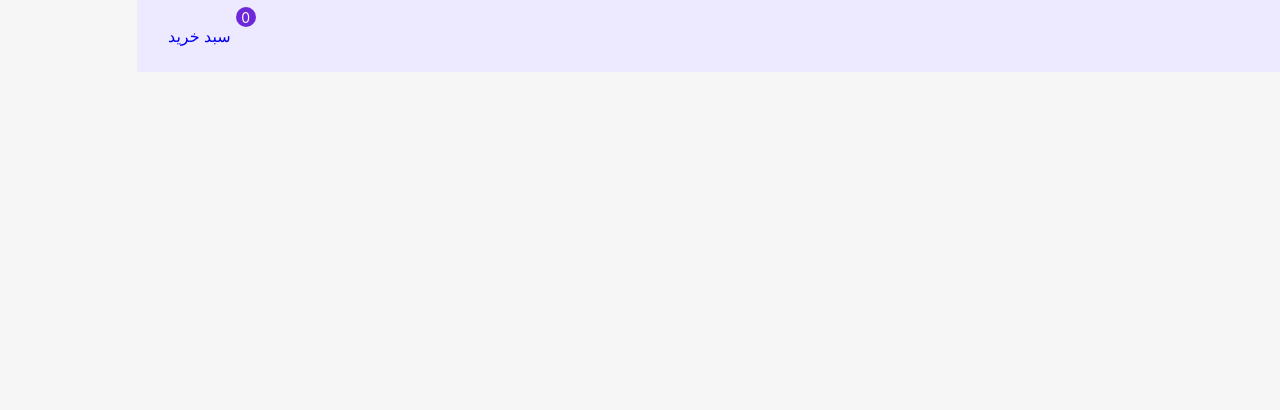
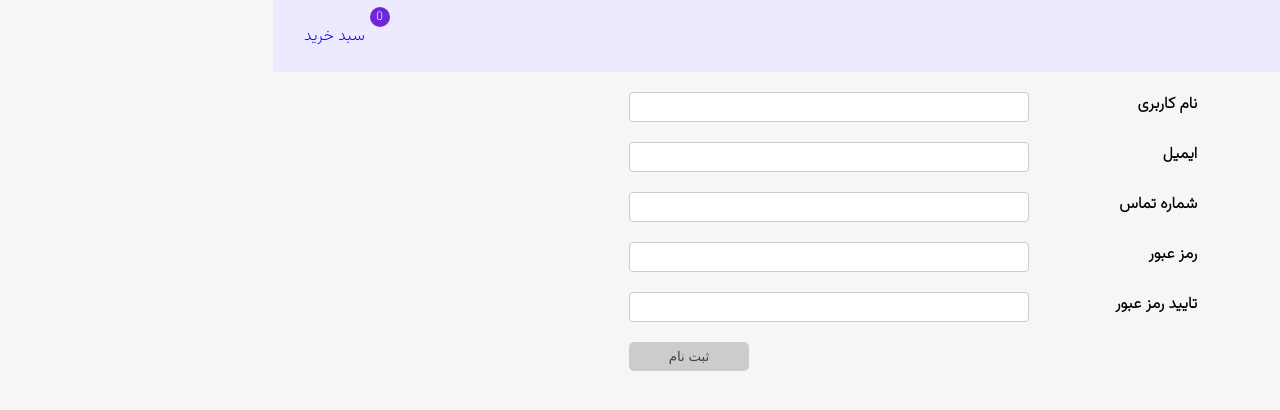
Before and after one commit to RaziehKazeminejad/react-shopping-cart, a React (Create React App) app: page /signup in a window 1280 px wide. Shown: the top 410 px of the page. Built offline with nearby package versions, Linux system fonts and the light colour scheme.

Commit message:
implement signup and login form with formik

```diff
--- a/package.json
+++ b/package.json
@@ -6,12 +6,14 @@
     "@testing-library/jest-dom": "^5.16.4",
     "@testing-library/react": "^13.1.1",
     "@testing-library/user-event": "^13.5.0",
+    "formik": "^2.2.9",
     "react": "^18.1.0",
     "react-dom": "^18.1.0",
     "react-router-dom": "^6.3.0",
     "react-scripts": "5.0.1",
     "react-toastify": "^9.0.0",
-    "web-vitals": "^2.1.4"
+    "web-vitals": "^2.1.4",
+    "yup": "^0.32.11"
   },
   "scripts": {
     "start": "react-scripts start",
--- a/public/index.html
+++ b/public/index.html
@@ -8,6 +8,12 @@
     <meta
       name="description"
       content="Web site created using create-react-app"
+    />
+    <link rel="preconnect" href="https://fonts.googleapis.com" />
+    <link rel="preconnect" href="https://fonts.gstatic.com" crossorigin />
+    <link
+      href="https://fonts.googleapis.com/css2?family=Vazirmatn:wght@200&display=swap"
+      rel="stylesheet"
     />
     <link rel="apple-touch-icon" href="%PUBLIC_URL%/logo192.png" />
     <!--
--- a/src/App.css
+++ b/src/App.css
@@ -1,5 +1,6 @@
 .App {
   text-align: center;
+  font-family: 'Vazirmatn', sans-serif;
 }
 
 *{
@@ -52,6 +53,12 @@ a{
   background-color: #6d28d9;
   display: flex;
   justify-content: space-between;
+}
+
+button:disabled{
+  cursor: not-allowed;
+  background-color: #ccc;
+  color: #444;
 }
 
 .btn{
--- /dev/null
+++ b/src/common/Input/Input.css
@@ -0,0 +1,52 @@
+input:focus {
+    outline: none;
+    border: 2px solid #6d28d9 !important;
+}
+
+label {
+    display: flex;
+    margin-bottom: 5px;
+    font-weight: 800;
+}
+
+input + label {
+    font-weight: bold;
+    display: inline-flex;
+    margin-right: 20px;
+    margin-left: 5px;
+}
+
+input[type="text"],
+input[type="tel"],
+input[type="email"],
+input[type="password"],
+select {
+    width: 400px;
+    padding: 6px 12px;
+    display: block;
+    background-color: #fff;
+    color: #444;
+    border: 1px solid #ccc;
+    border-radius: 4px;
+}
+.form{
+    margin-bottom: 20px;
+}
+.formControl {
+    display: flex;
+    flex-direction: row;
+    justify-content: space-between;
+}
+
+button {
+    padding: 5px 15px;
+}
+
+.error {
+    color: red;
+    display: flex;
+    justify-content: start;
+    margin: 1rem 10rem;
+    font-size: 15px;
+    font-family: sans-serif;
+}
--- /dev/null
+++ b/src/common/Input/Input.js
@@ -0,0 +1,23 @@
+import './Input.css';
+
+const Input = ({ label, name, formik, type = 'text' }) => {
+  return (
+    <div className='form'>
+        <div className="formControl">
+        <label htmlFor={name}>{label}</label>
+        <input
+          id={name}
+          type={type}
+          {...formik.getFieldProps(name)}
+          name={name}
+        />
+      </div>
+
+      {formik.errors[name] && formik.touched[name] && (
+        <div className="error">{formik.errors[name]}</div>
+      )}
+    </div>
+  );
+};
+
+export default Input;
--- /dev/null
+++ b/src/components/Login/Login.css
@@ -0,0 +1,9 @@
+.fromContainer {
+    display: flex;
+    justify-content: center;
+    margin-top: 20px;
+  }
+.fromContainer button{
+    padding: 7px 40px;
+    margin-right: 28rem;
+}
--- /dev/null
+++ b/src/components/Login/Login.js
@@ -0,0 +1,46 @@
+import { useFormik } from 'formik';
+import * as Yup from 'yup';
+import Input from '../../common/Input/Input';
+import './Login.css';
+
+const initialValues = {
+  email: '',
+  password: '',
+};
+
+const onSubmit = (values) => {
+  console.log('Form data', values);
+};
+
+const validationSchema = Yup.object({
+  email: Yup.string()
+    .email('Invalid email format')
+    .required('پر کردن این فیلد اجباریست !'),
+  password: Yup.string().required('پر کردن این فیلد اجباریست !'),
+});
+
+export default function LoginForm() {
+  const formik = useFormik({
+    initialValues,
+    onSubmit,
+    validationSchema,
+    validateOnMount: true,
+  });
+
+  return (
+    <div className="fromContainer">
+      <form onSubmit={formik.handleSubmit}>
+        <Input label="ایمیل" name="email" formik={formik} />
+        <Input
+          label="رمز عبور"
+          name="password"
+          formik={formik}
+          type="password"
+        />
+        <button className="btn" disabled={!formik.isValid} type="submit">
+          ورود
+        </button>
+      </form>
+    </div>
+  );
+}
--- a/src/components/Navigation/Navigation.css
+++ b/src/components/Navigation/Navigation.css
@@ -41,5 +41,5 @@
     border-radius: 50%;
     background-color: #6d28d9;
     color: #fff;
-    font-size: 14px;
+    font-size: 12px;
 }
--- /dev/null
+++ b/src/components/Signup/Signup.css
@@ -0,0 +1,9 @@
+.fromContainer {
+    display: flex;
+    justify-content: center;
+    margin-top: 20px;
+  }
+.fromContainer button{
+    padding: 7px 40px;
+    margin-right: 28rem;
+}
--- /dev/null
+++ b/src/components/Signup/Signup.js
@@ -0,0 +1,79 @@
+import { useFormik } from 'formik';
+import * as Yup from 'yup';
+import Input from '../../common/Input/Input';
+import './Signup.css';
+
+const initialValues = {
+  name: '',
+  email: '',
+  phoneNumber: '',
+  password: '',
+  passwordConfirm: '',
+};
+
+const onSubmit = (values) => {
+  console.log('Form data', values);
+};
+
+const validationSchema = Yup.object({
+  name: Yup.string().required('پر کردن این فیلد اجباریست !'),
+  email: Yup.string()
+    .email('فرمت ایمیل نادرست است !')
+    .required('پر کردن این فیلد اجباریست !'),
+  phoneNumber: Yup.string()
+    .required('پر کردن این فیلد اجباریست !')
+    .matches(/^[0-9]{11}$/, 'شماره موبایل نامعتبر است !')
+    .nullable(),
+  password: Yup.string()
+    .required('پر کردن این فیلد اجباریست !')
+    .min(5, 'پسورد باید بیشتر از 5 کاراکتر داشته باشد')
+    .max(25)
+    .matches(/^(?=.{6,})/, 'پسورد باید بیشتر از 6 کاراکتر داشته باشد')
+    .matches(
+      /^(?=.*[a-z])(?=.*[A-Z])/,
+      'پسورد باید دارای حروف بزرگ و کوچک باشد'
+    )
+    .matches(/^(?=.{6,20}$)\D*\d/, 'پسورد باید شامل عدد باشد'),
+  passwordConfirm: Yup.string()
+    .required('پر کردن این فیلد اجباریست !')
+    .oneOf([Yup.ref('password'), null], 'Passwords must match'),
+});
+
+export default function SignupForm() {
+  const formik = useFormik({
+    initialValues,
+    onSubmit,
+    validationSchema,
+    validateOnMount: true,
+  });
+
+  return (
+    <div className="fromContainer">
+      <form onSubmit={formik.handleSubmit}>
+        <Input label="نام کاربری" name="name" formik={formik} />
+        <Input label="ایمیل" name="email" formik={formik} />
+        <Input
+          label="شماره تماس"
+          name="phoneNumber"
+          formik={formik}
+          type="tel"
+        />
+        <Input
+          label="رمز عبور"
+          name="password"
+          formik={formik}
+          type="password"
+        />
+        <Input
+          label="تایید رمز عبور "
+          name="passwordConfirm"
+          formik={formik}
+          type="password"
+        />
+        <button className="btn" disabled={!formik.isValid} type="submit">
+          ثبت نام
+        </button>
+      </form>
+    </div>
+  );
+}
--- a/src/pages/LoginPage.js
+++ b/src/pages/LoginPage.js
@@ -1,6 +1,11 @@
 import React from 'react';
+import LoginForm from '../components/Login/Login';
 import Layout from '../Layout/Layout';
 
 export default function LoginPage() {
-  return <Layout></Layout>;
+  return (
+    <Layout>
+      <LoginForm />
+    </Layout>
+  );
 }
--- a/src/pages/SignupPage.js
+++ b/src/pages/SignupPage.js
@@ -1,8 +1,11 @@
-import React from 'react'
-import Layout from '../Layout/Layout'
+import React from 'react';
+import SignupForm from '../components/Signup/Signup';
+import Layout from '../Layout/Layout';
 
 export default function SignupPage() {
   return (
-    <Layout></Layout>
-  )
+    <Layout>
+      <SignupForm />
+    </Layout>
+  );
 }
```
Also changed, not shown: 1 other file (tests, documents, lock files or other folders).
